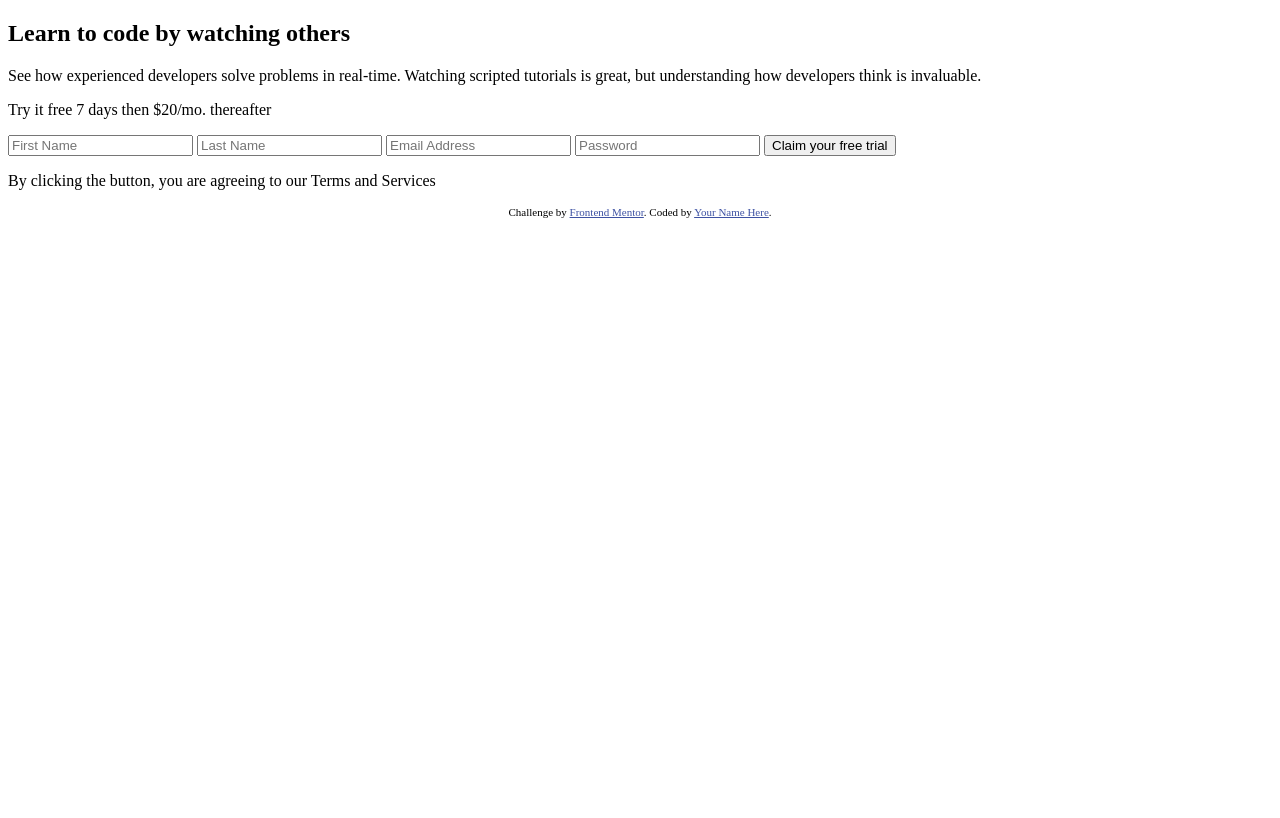
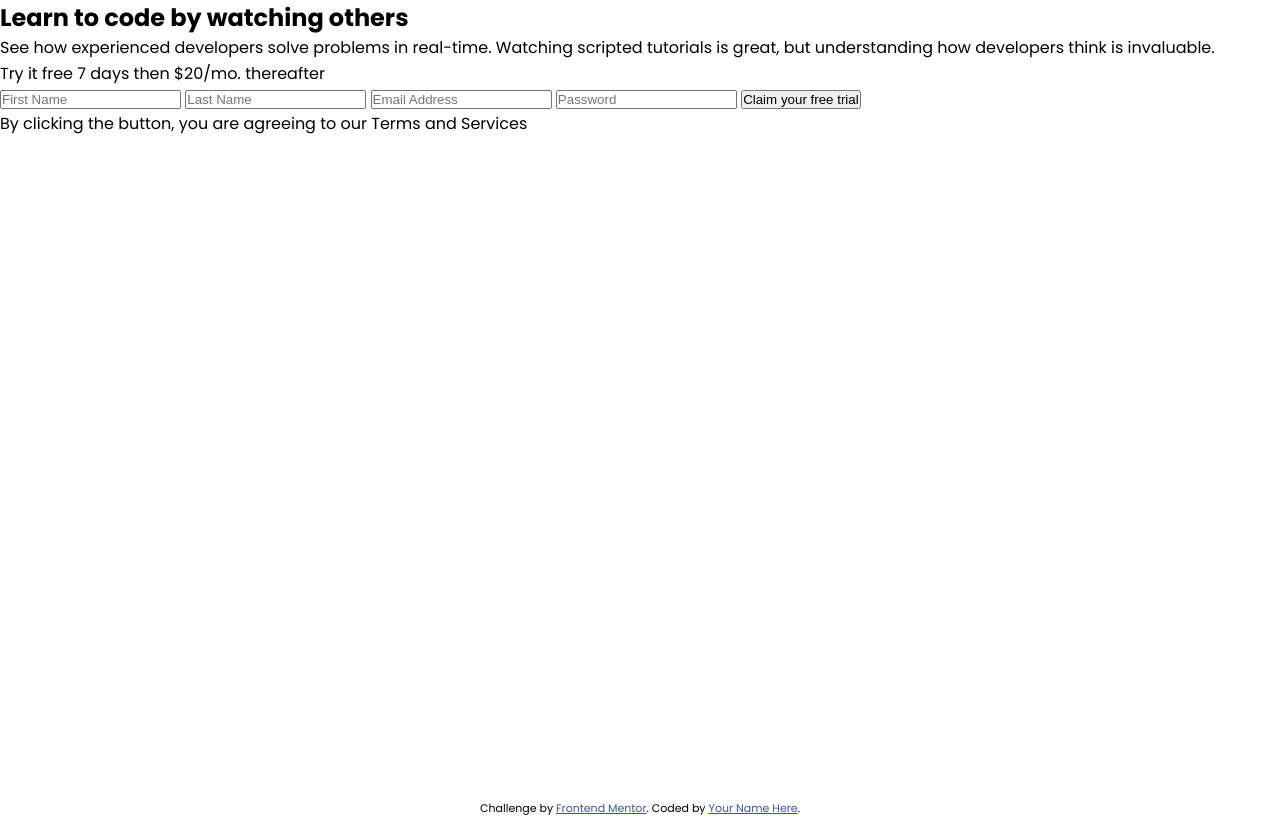
Before and after one commit to bluepersia/intro-component-with-signup-form-master, a plain HTML site: page index.html in a window 1280 px wide. Drawn offline with Linux system fonts and the light colour scheme.

Commit message:
Base style

```diff
--- /dev/null
+++ b/css/base.css
@@ -0,0 +1,19 @@
+body {
+    font-family: 'Poppins', sans-serif;
+}
+
+body p {
+    line-height: 1.6;
+}
+
+
+body, body *, body *::after, body *::before {
+    margin: 0;
+    padding: 0;
+    box-sizing: border-box;
+}
+
+
+.body__intro {
+    min-height: 100vh;
+}
--- /dev/null
+++ b/css/intro.css
@@ -0,0 +1,9 @@
+:root {
+    --c-1: hsl(0, 100%, 74%);
+    --c-2: hsl(154, 59%, 51%);
+
+    --a-1: hsl(248, 32%, 49%);
+
+    --n-1: hsl(249, 10%, 26%);
+    --n-2: hsl(246, 25%, 77%);
+}
--- a/index.html
+++ b/index.html
@@ -7,6 +7,10 @@
   <!-- displays site properly based on user's device -->
 
   <link rel="icon" type="image/png" sizes="32x32" href="./images/favicon-32x32.png">
+  <link rel="preconnect" href="https://fonts.gstatic.com">
+  <link href="https://fonts.googleapis.com/css2?family=Poppins:wght@400;500;600;700&display=swap" rel="stylesheet">
+  <link href='css/base.css' rel='stylesheet'>
+  <link href='css/intro.css' rel='stylesheet'>
 
   <title>Frontend Mentor | Intro component with sign up form</title>
 
@@ -25,7 +29,7 @@
 
 <body>
 
-  <div class='intro'>
+  <div class='intro body__intro'>
 
     <div class='intro__main'>
       <h2 class='intro__title'>Learn to code by watching others</h2>
```
